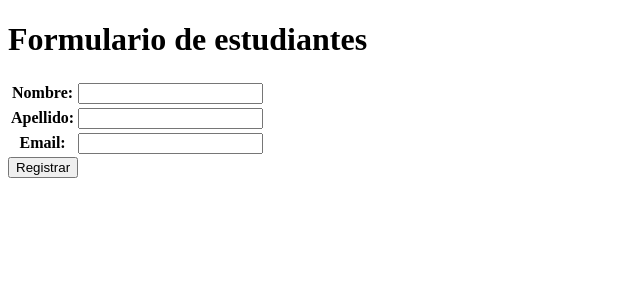
After one commit to juancg9/WebDjangoCloud, a Django app: page /AppCoder/api_estudiantes/ in a window 1280 px wide. The commit adds this page. Shown: the top 300 px of the page, without its empty margins (0-640 px from the left). Run offline with Django 4.2, Linux system fonts and the light colour scheme; parts of the project's set-up code (start-up, migrations or seed data) failed here and were passed over.

Commit message:
Se agrega API de visualizacion y se envian y leen valores POST/get

```diff
--- /dev/null
+++ b/AppCoder/forms.py
@@ -0,0 +1,7 @@
+from socket import fromshare
+from django import forms
+
+class form_estudiantes(forms.Form):
+    nombre = forms.CharField(max_length=30)
+    apellido = forms.CharField(max_length=30)
+    email = forms.EmailField()
--- /dev/null
+++ b/AppCoder/template/api_estudiantes.html
@@ -0,0 +1,23 @@
+<!DOCTYPE html>
+<html lang="en">
+<head>
+    <meta charset="UTF-8">
+    <meta http-equiv="X-UA-Compatible" content="IE=edge">
+    <meta name="viewport" content="width=device-width, initial-scale=1.0">
+    <title>Formulario de Estudiantes</title>
+</head>
+<body>
+    <h1>Formulario de estudiantes</h1>
+    {% if formulario.errors %}
+    <p style="color: red;">Estan mal los datos, revisar</p>
+    {% endif %}
+
+    <form method="POST"> {% csrf_token %}
+        <table>
+            {{ formulario.as_table }}
+        </table>
+        <button type="submit" class="btn btn-primary btndj">Registrar</button>
+    </form>
+
+</body>
+</html>
--- a/AppCoder/urls.py
+++ b/AppCoder/urls.py
@@ -9,6 +9,7 @@ urlpatterns = [
     path('estudiantes/', estudiantes),
     path('profesores/', profesores),
     path('home/', home),
-
+    path('api_estudiantes/', api_estudiantes),
+    path('buscar_estudiante/', buscar_estudiante),
 
 ]
--- a/AppCoder/views.py
+++ b/AppCoder/views.py
@@ -3,6 +3,8 @@ from django.shortcuts import render
 # Create your views here.
 from django.shortcuts import render
 from django.http import HttpResponse
+from AppCoder.models import Estudiante
+from AppCoder.forms import form_estudiantes
 
 def inicio(request):
     return render(request, "inicio.html")
@@ -14,6 +16,10 @@ def profesores(request):
     return render(request, "profesores.html")
 
 def estudiantes(request):
+    if request.method == "POST":
+        estudiante = Estudiante(nombre=request.POST['nombre'], apellido=request.POST['apellido'], email=request.POST['email'])
+        estudiante.save()
+        return render(request, "home.html")
     return render(request, "estudiantes.html")
 
 def entregables(request):
@@ -21,3 +27,26 @@ def entregables(request):
 
 def home(request):
     return render(request, "home.html")
+
+def api_estudiantes(request):
+    if request.method == "POST":
+        formulario = form_estudiantes(request.POST)
+        if formulario.is_valid():
+            informacion = formulario.cleaned_data
+            estudiante=Estudiante(nombre=informacion['nombre'], apellido=informacion['apellido'], email=informacion['email'])
+            estudiante.save()
+            return render(request, "api_estudiantes.html")
+
+    else:
+        formulario = form_estudiantes()
+    return render(request, "api_estudiantes.html", {"formulario": formulario})
+
+
+def buscar_estudiante(request):
+    if request.GET["email"]:
+        email = request.GET["email"]
+        estudiantes = Estudiante.objects.filter(email__icontains = email)
+        return render(request, "estudiantes.html", {"estudiantes": estudiantes})
+    else:
+        respuesta = "No enviaste datos"
+    return HttpResponse(respuesta)
```
Also changed, not shown: AppCoder/template/estudiantes.html (+29 -5 lines), db.sqlite3.
